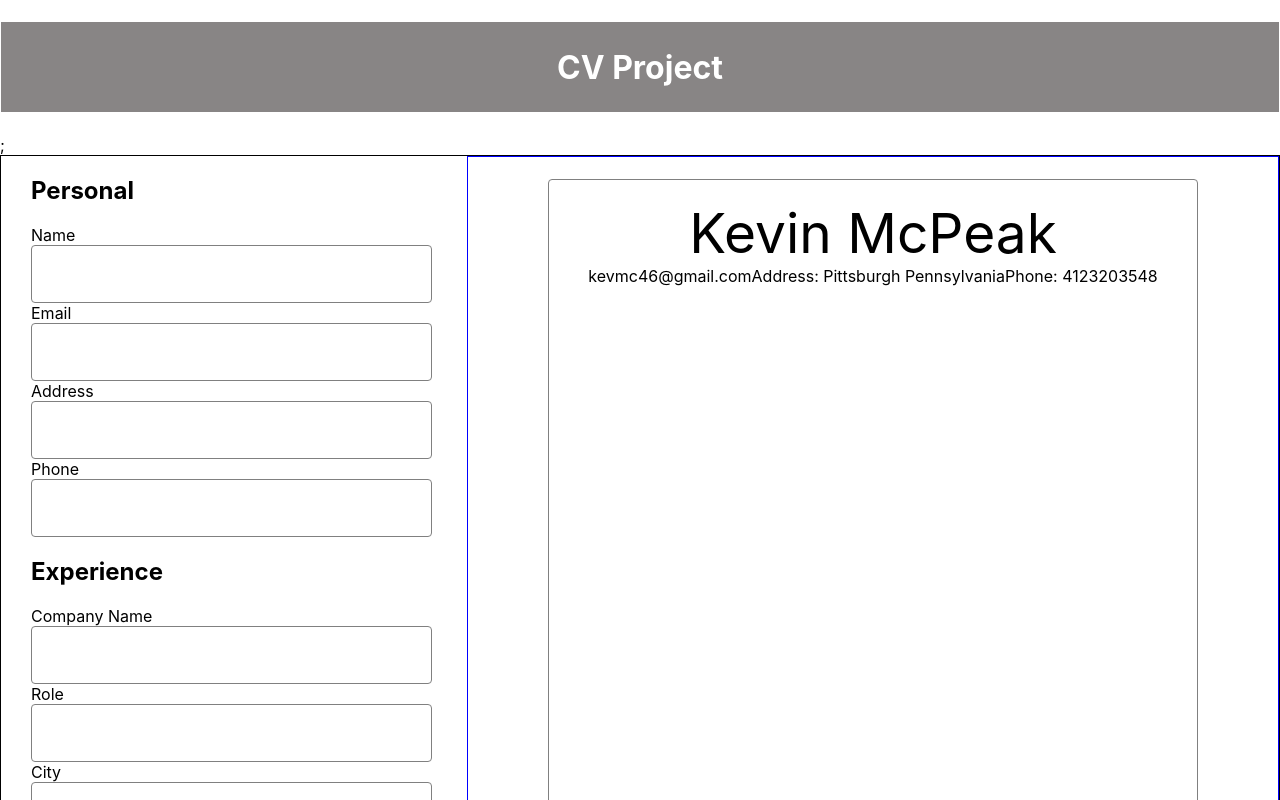
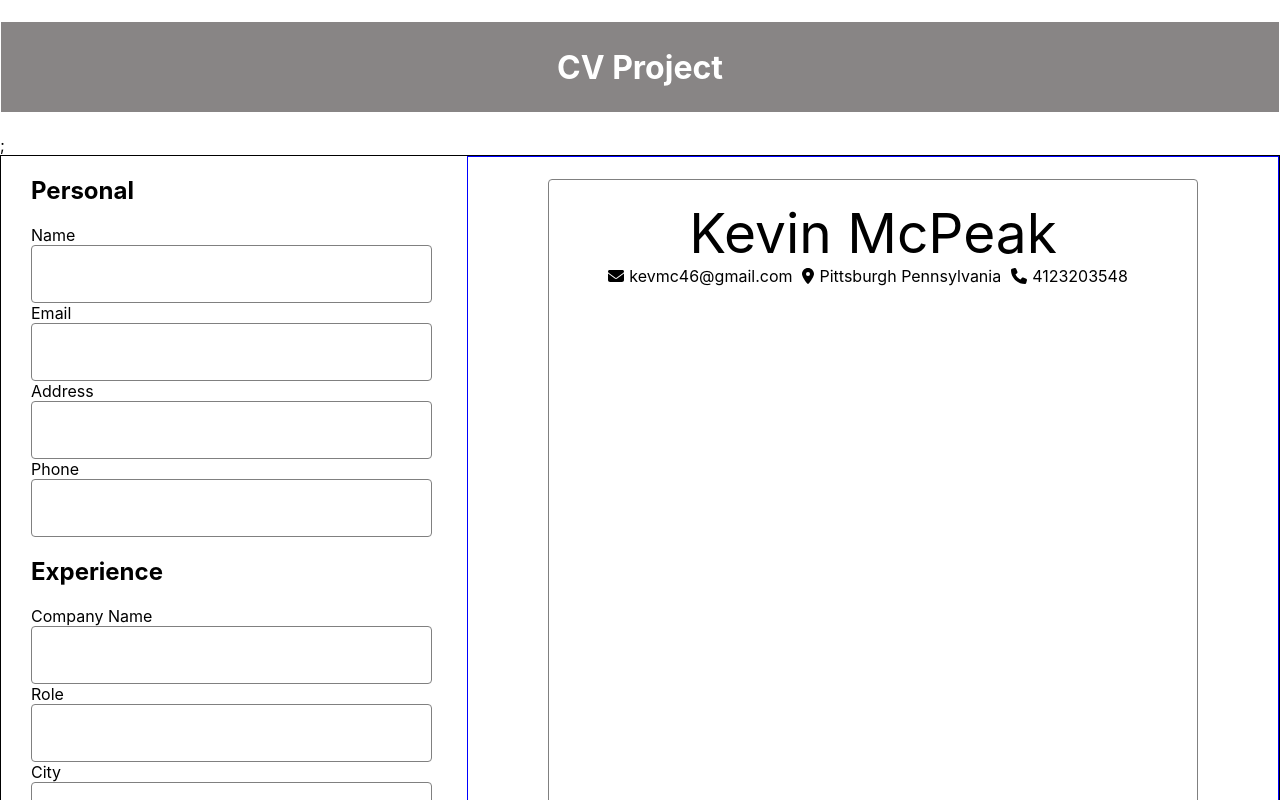
Before and after one commit to kpgh46/coverproject, a React (Create React App) app: page / in a window 1280 px wide. Shown: the top 800 px of the page. Built offline with nearby package versions, Linux system fonts and the light colour scheme.

Commit message:
added icons to email location and phone

```diff
--- a/package.json
+++ b/package.json
@@ -3,9 +3,13 @@
   "version": "0.1.0",
   "private": true,
   "dependencies": {
+    "@fortawesome/fontawesome-svg-core": "^6.1.1",
+    "@fortawesome/free-solid-svg-icons": "^6.1.1",
+    "@fortawesome/react-fontawesome": "^0.1.18",
     "@testing-library/jest-dom": "^5.16.4",
     "@testing-library/react": "^13.2.0",
     "@testing-library/user-event": "^13.5.0",
+    "bootstrap": "^5.1.3",
     "react": "^18.1.0",
     "react-dom": "^18.1.0",
     "react-scripts": "5.0.1",
--- a/src/App.css
+++ b/src/App.css
@@ -84,3 +84,7 @@ input {
 .contact-info {
 	display: flex;
 }
+
+fa {
+	color: blue;
+}
--- a/src/App.js
+++ b/src/App.js
@@ -1,7 +1,12 @@
 import "./App.css";
 import React from "react";
 import Entry from "./components/Entry";
-// import { FontAwesomeIcon } from "@fortawesome/react-fontawesome";
+import { FontAwesomeIcon } from "@fortawesome/react-fontawesome";
+import {
+	faEnvelope,
+	faPhone,
+	faLocationDot,
+} from "@fortawesome/free-solid-svg-icons";
 
 function App() {
 	let [data, setData] = React.useState({
@@ -19,6 +24,16 @@ function App() {
 		gpa: "",
 	});
 	console.log(data.first);
+
+	const mailIcon = (
+		<FontAwesomeIcon icon={faEnvelope} style={{ marginRight: "5px" }} />
+	);
+	const phoneIcon = (
+		<FontAwesomeIcon icon={faPhone} style={{ marginRight: "5px" }} />
+	);
+	const locationIcon = (
+		<FontAwesomeIcon icon={faLocationDot} style={{ marginRight: "5px" }} />
+	);
 
 	// let [first, setFirst] = React.useState("");
 
@@ -77,9 +92,18 @@ function App() {
 							<br></br>
 							<div className="name">{data.name}</div>
 							<div className="contact-info">
-								<div>{data.email}</div>
-								<div>Address: {data.address}</div>
-								<div>Phone: {data.phone}</div>
+								<div style={{ marginRight: "10px" }}>
+									{mailIcon}
+									{data.email}
+								</div>
+								<div style={{ marginRight: "10px" }}>
+									{locationIcon}
+									{data.address}
+								</div>
+								<div style={{ marginRight: "10px" }}>
+									{phoneIcon}
+									{data.phone}
+								</div>
 							</div>
 						</section>
 
```
Also changed, not shown: 1 other file (tests, documents, lock files or other folders).
